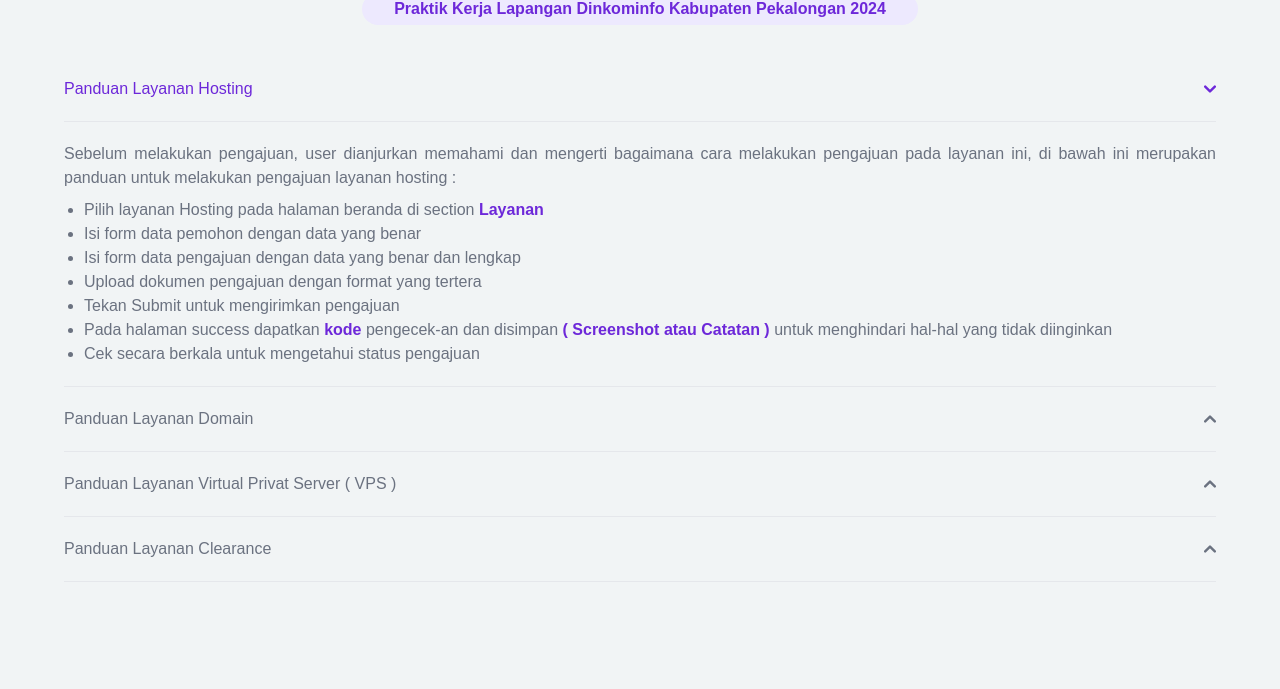
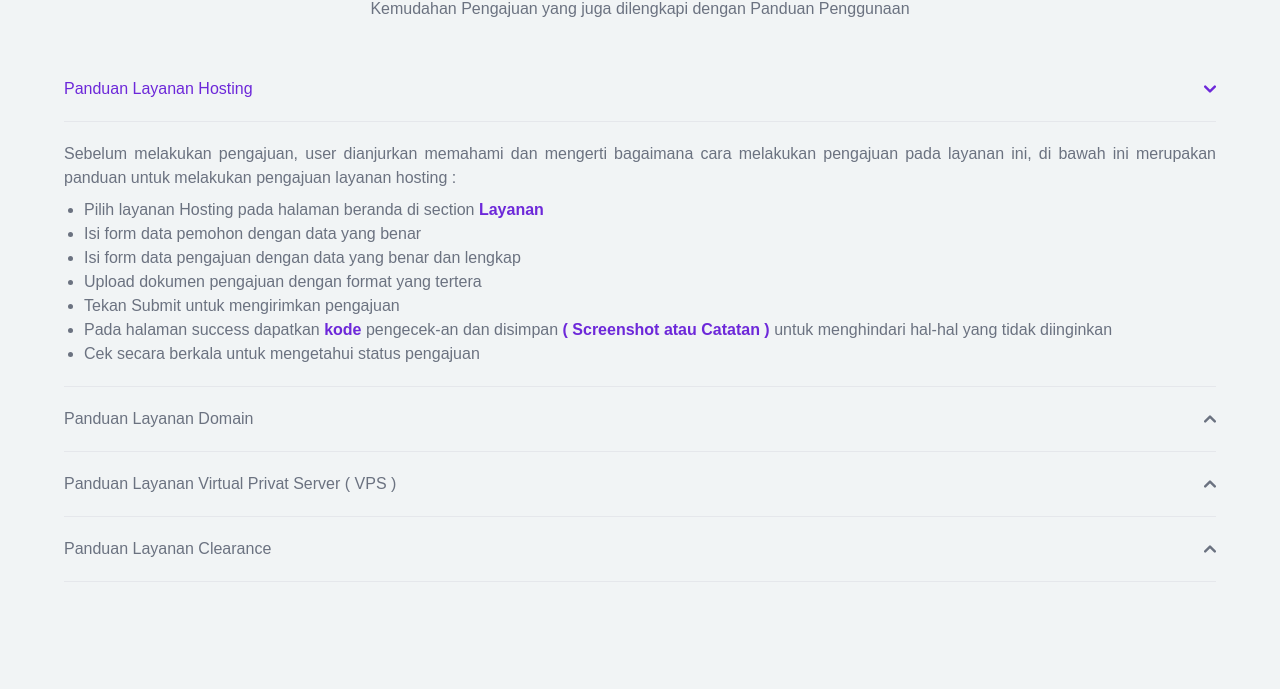
Before and after one commit to amntllhz/egoverse, a website: page src/guide.html in a window 1280 px wide. Shown: the part 111-800 px from the top of the page. Drawn offline with nearby package versions, Linux system fonts and the light colour scheme; a web font is replaced by a local one.

Commit message:
guide text

```diff
--- a/src/guide.html
+++ b/src/guide.html
@@ -18,7 +18,7 @@
     <section class="max-w-6xl mx-auto py-12 md:max-w-lg sm:max-w-xs">
         <div class="flex flex-col gap-y-2 text-center mb-8">
             <h3 class="text-5xl text-indigo-950 font-clash font-bold sm:text-3xl">Panduan Pengguna</h3>
-            <p class="text-base font-semibold leading-loose text-prim sm:text-xs sm:py-1 sm:px-2 bg-violet-100 rounded-full w-fit px-8 mx-auto md:text-sm md:py-1">Praktik Kerja Lapangan Dinkominfo Kabupaten Pekalongan 2024 </p>
+            <p class="text-base leading-loose text-gray-500 sm:text-sm">Kemudahan Pengajuan yang juga dilengkapi dengan Panduan Penggunaan </p>
         </div>
 
         <!-- Guide -->
```
